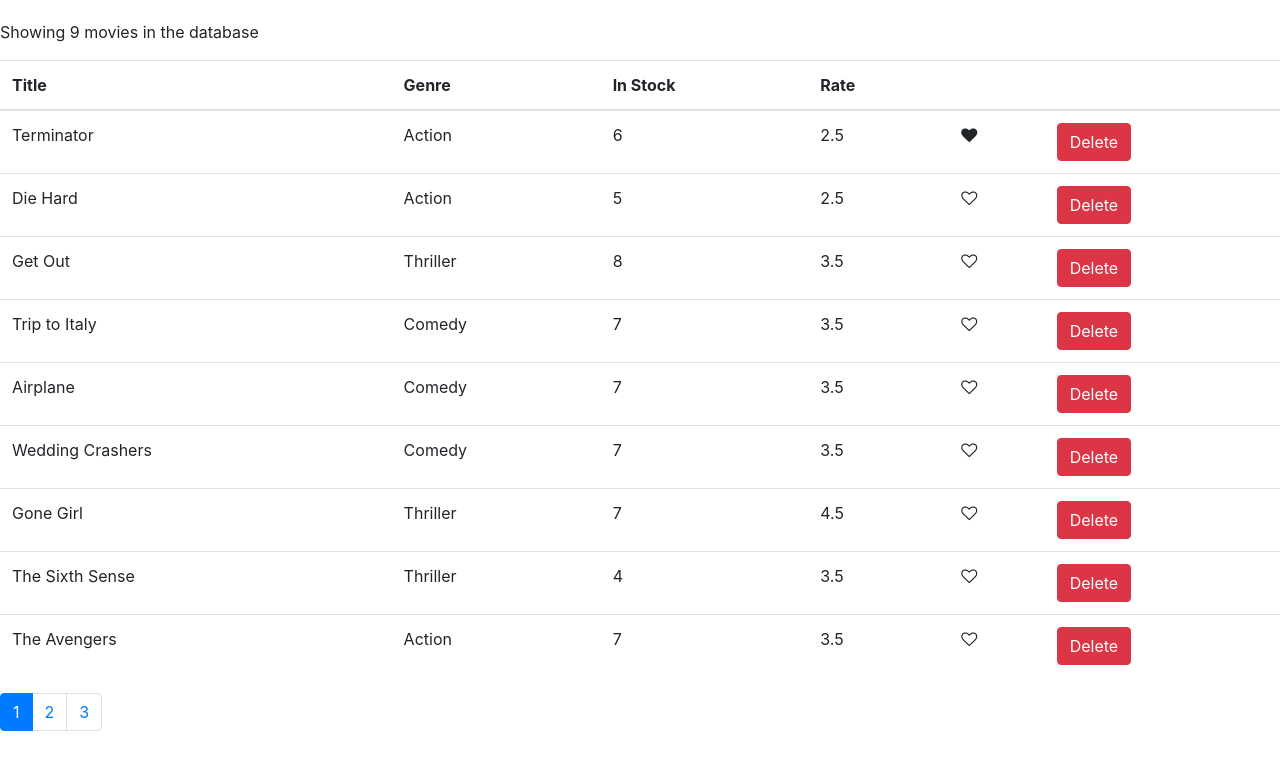
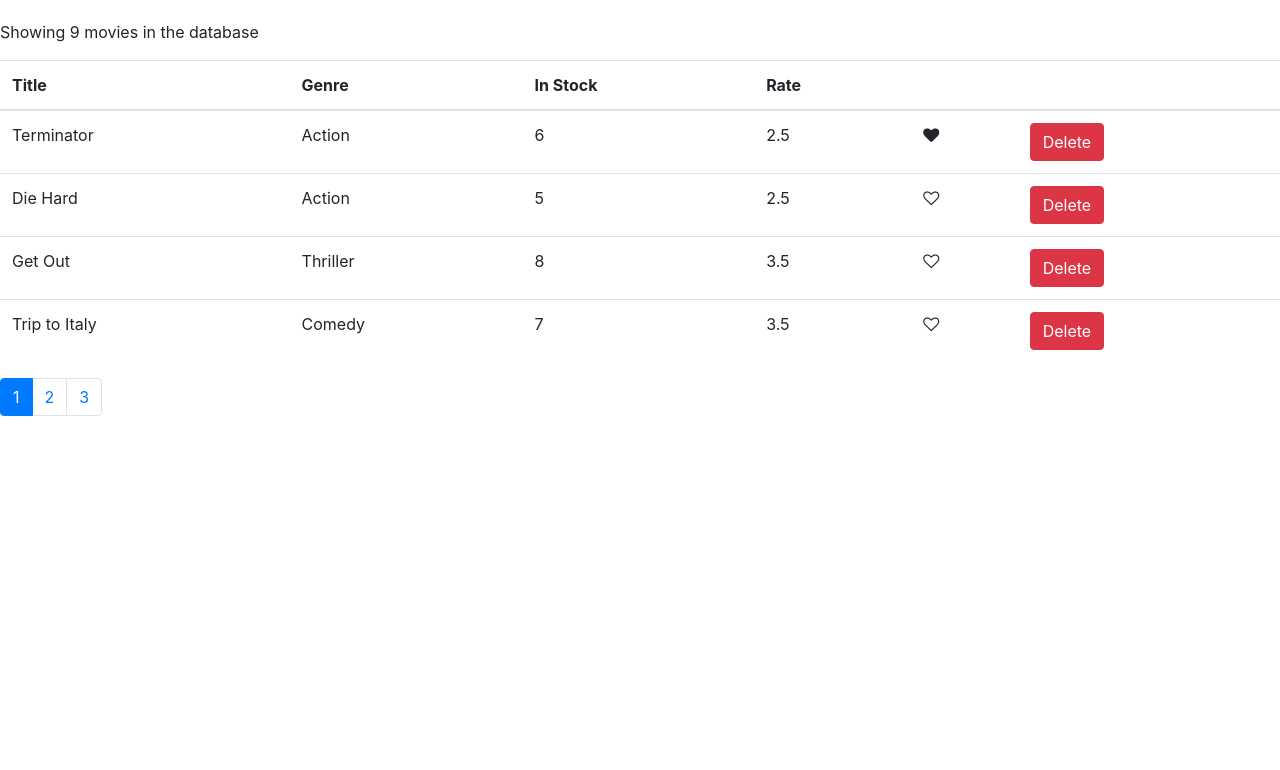
Before and after one commit to amans0508/vidly_video_app, a React (Create React App) app: page / in a window 1280 px wide. Shown: the top 770 px of the page. Built offline with nearby package versions, Linux system fonts and the light colour scheme.

Commit message:
Object Destructuring

```diff
--- a/src/Components/movies.jsx
+++ b/src/Components/movies.jsx
@@ -2,6 +2,7 @@ import React, { Component } from "react";
 import { getMovies } from "../Starter Code/Starter Code/services/fakeMovieService";
 import Like from "./common/like";
 import Pagination from "./common/pagination";
+import { paginate } from "../utils/paginate";
 
 class Movies extends Component {
   state = {
@@ -29,8 +30,9 @@ class Movies extends Component {
 
   render() {
     const { length: count } = this.state.movies;
+    const { movies: allMovies, pageSize, currentPage } = this.state;
     if (count === 0) return <p>There are no movies in the database</p>;
-    const movies = "retun paginate new array";
+    const movies = paginate(allMovies, currentPage, pageSize);
     return (
       <React.Fragment>
         <p>Showing {count} movies in the database</p>
@@ -46,7 +48,7 @@ class Movies extends Component {
             </tr>
           </thead>
           <tbody>
-            {this.state.movies.map((movie) => (
+            {movies.map((movie) => (
               <tr key={movie._id}>
                 <td>{movie.title}</td>
                 <td>{movie.genre.name}</td>
@@ -72,10 +74,10 @@ class Movies extends Component {
           </tbody>
         </table>
         <Pagination
-          itemsCount={this.state.movies.length}
-          pageSize={this.state.pageSize}
+          itemsCount={count}
+          pageSize={pageSize}
           onPageChange={this.handlePageChange}
-          currentPage={this.state.currentPage}
+          currentPage={currentPage}
         />
       </React.Fragment>
     );
```
